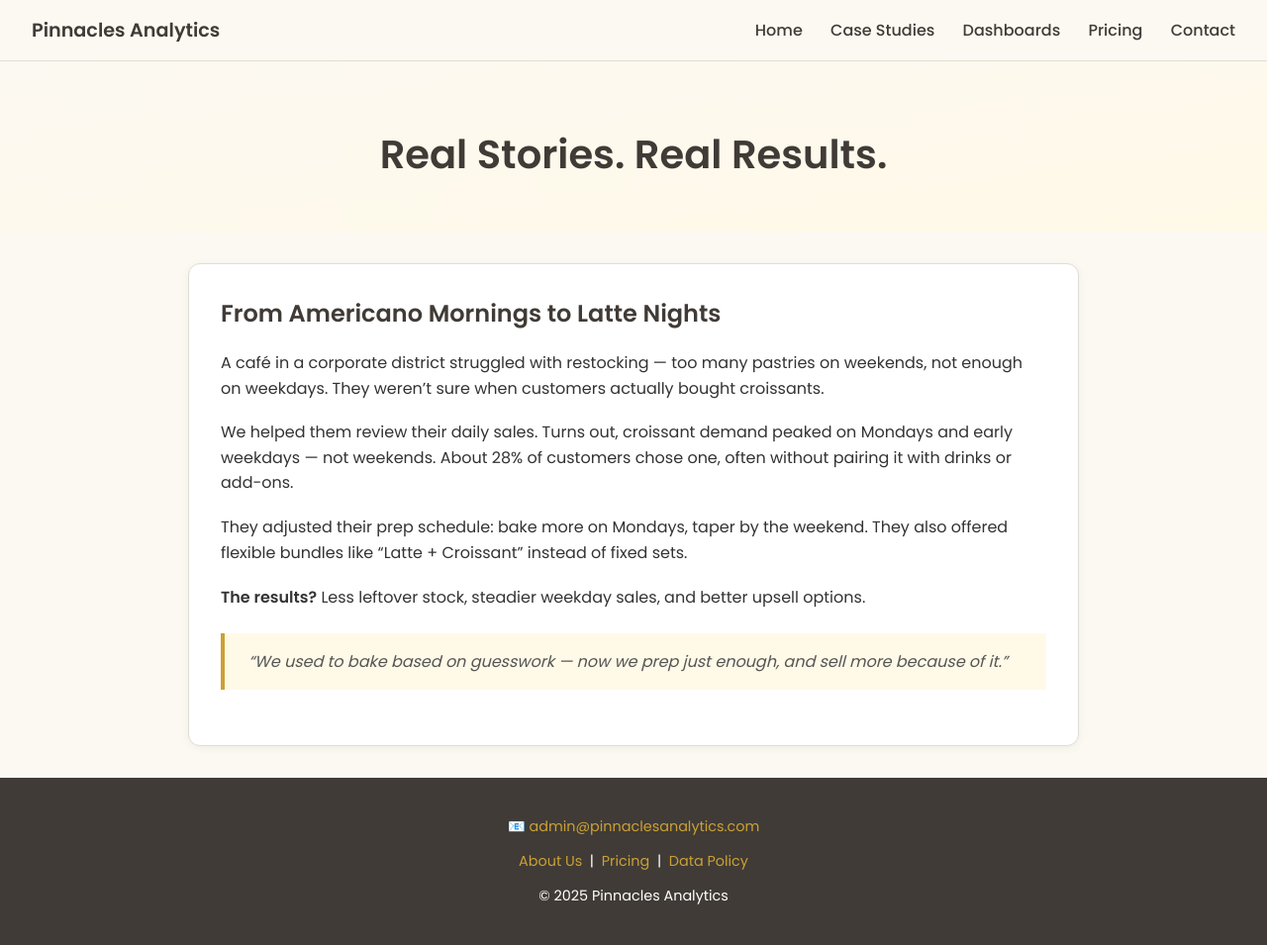
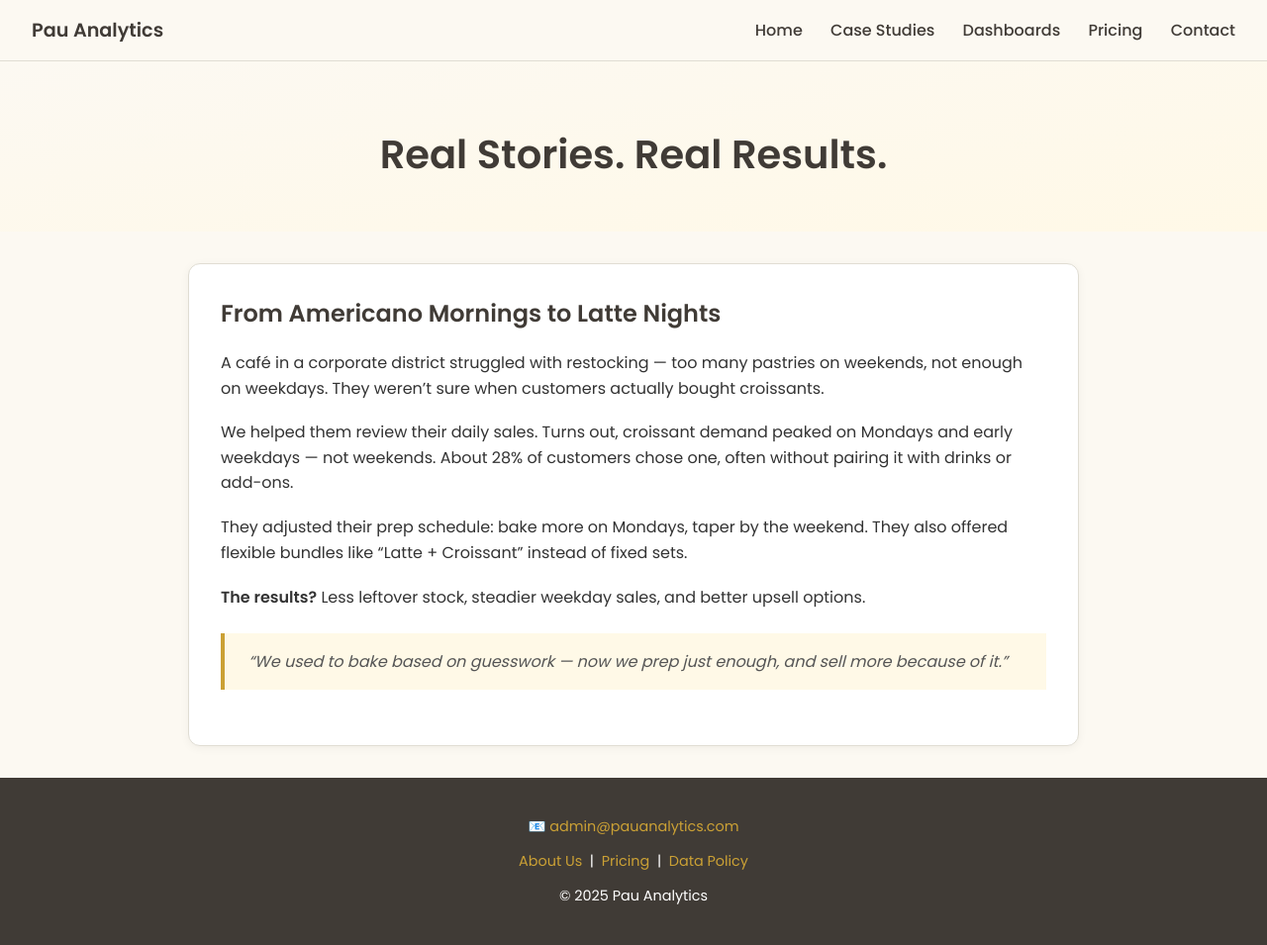
Before and after one commit to lyven81/pinnacles-learning-website, a Jekyll site: the page case-study/case-study-2.html, which Jekyll copies as it is, in a window 1280 px wide. Shown: the whole page at 99% size. Built offline with Jekyll 4.4.1, drawn with Linux system fonts in a browser that asks for light colours.

Commit message:
Update case-study-2.html

```diff
--- a/case-study/case-study-2.html
+++ b/case-study/case-study-2.html
@@ -4,7 +4,7 @@
 <head>
   <meta charset="UTF-8" />
   <meta name="viewport" content="width=device-width, initial-scale=1.0" />
-  <title>Real Stories | Pinnacles Analytics</title>
+  <title>Real Stories | Pau Analytics</title>
   <link href="https://fonts.googleapis.com/css2?family=Poppins:wght@400;500;600&display=swap" rel="stylesheet" />
   <style>
     html, body {
@@ -134,13 +134,13 @@
 <body>
 
   <div class="navbar">
-    <div class="brand">Pinnacles Analytics</div>
+    <div class="brand">Pau Analytics</div>
     <nav>
-      <a href="http://www.pinnaclesanalytics.com/index.html">Home</a>
-      <a href="http://www.pinnaclesanalytics.com/case-studies.html">Case Studies</a>
-      <a href="http://www.pinnaclesanalytics.com/dashboard.html">Dashboards</a>
-      <a href="http://www.pinnaclesanalytics.com/pricing.html">Pricing</a>
-      <a href="http://www.pinnaclesanalytics.com/contact.html">Contact</a>
+      <a href="http://www.paualytics.com/index.html">Home</a>
+      <a href="http://www.pauanalytics.com/case-studies.html">Case Studies</a>
+      <a href="http://www.pauanalytics.com/dashboard.html">Dashboards</a>
+      <a href="http://www.pauanalytics.com/pricing.html">Pricing</a>
+      <a href="http://www.pauanalytics.com/contact.html">Contact</a>
     </nav>
   </div>
 
@@ -166,13 +166,13 @@
   </main>
 
   <footer>
-    <p>📧 <a href="mailto:admin@pinnaclesanalytics.com">admin@pinnaclesanalytics.com</a></p>
+    <p>📧 <a href="mailto:admin@pauanalytics.com">admin@pauanalytics.com</a></p>
     <p>
-      <a href="http://www.pinnaclesanalytics.com/about.html">About Us</a> &nbsp;|&nbsp;
-      <a href="http://www.pinnaclesanalytics.com/pricing.html">Pricing</a> &nbsp;|&nbsp;
-      <a href="http://www.pinnaclesanalytics.com/privacy-policy.html">Data Policy</a>
+      <a href="http://www.paunalytics.com/about.html">About Us</a> &nbsp;|&nbsp;
+      <a href="http://www.pauanalytics.com/pricing.html">Pricing</a> &nbsp;|&nbsp;
+      <a href="http://www.pauanalytics.com/privacy-policy.html">Data Policy</a>
     </p>
-    <p>© 2025 Pinnacles Analytics</p>
+    <p>© 2025 Pau Analytics</p>
   </footer>
 
 </body>
```
